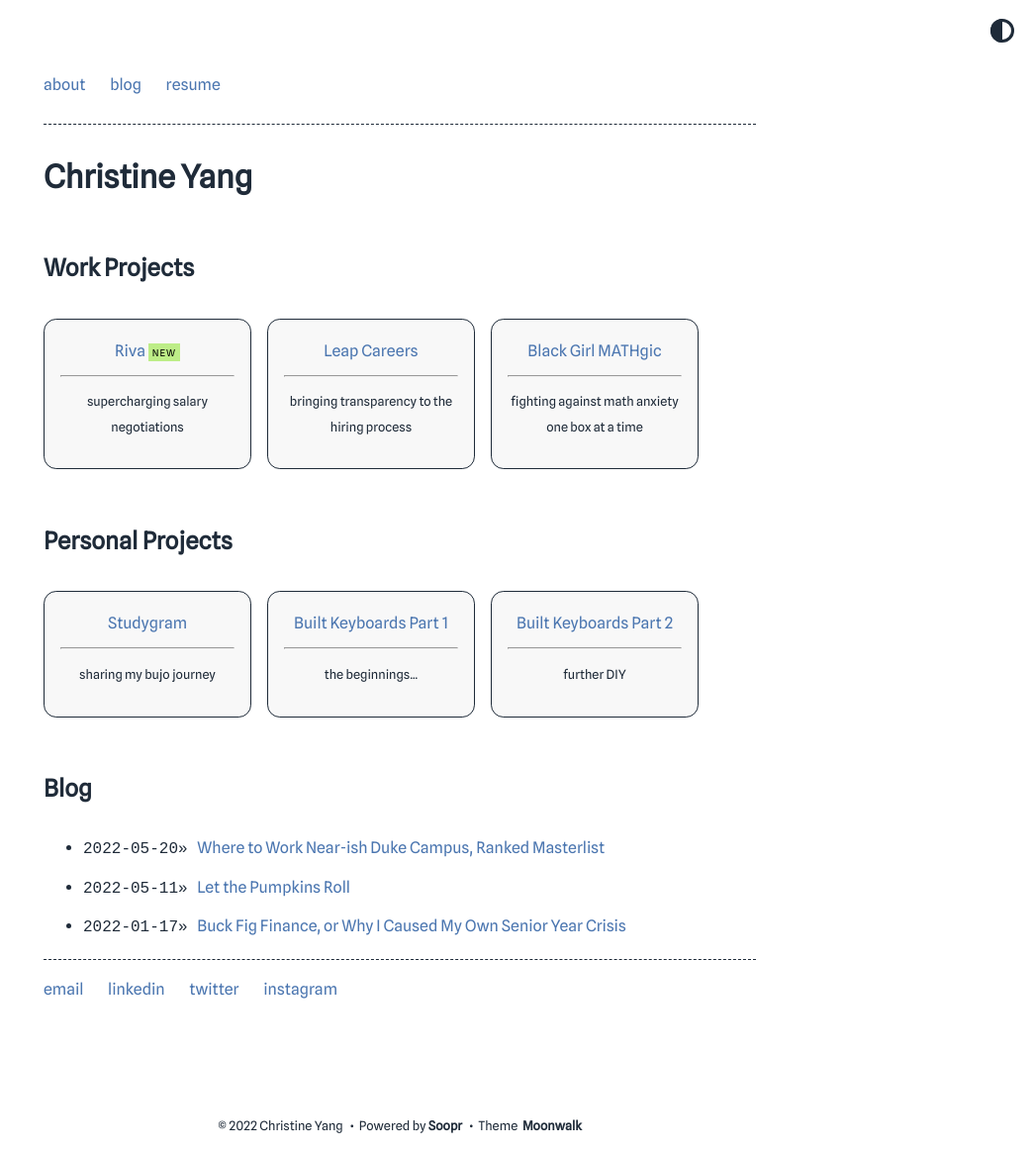
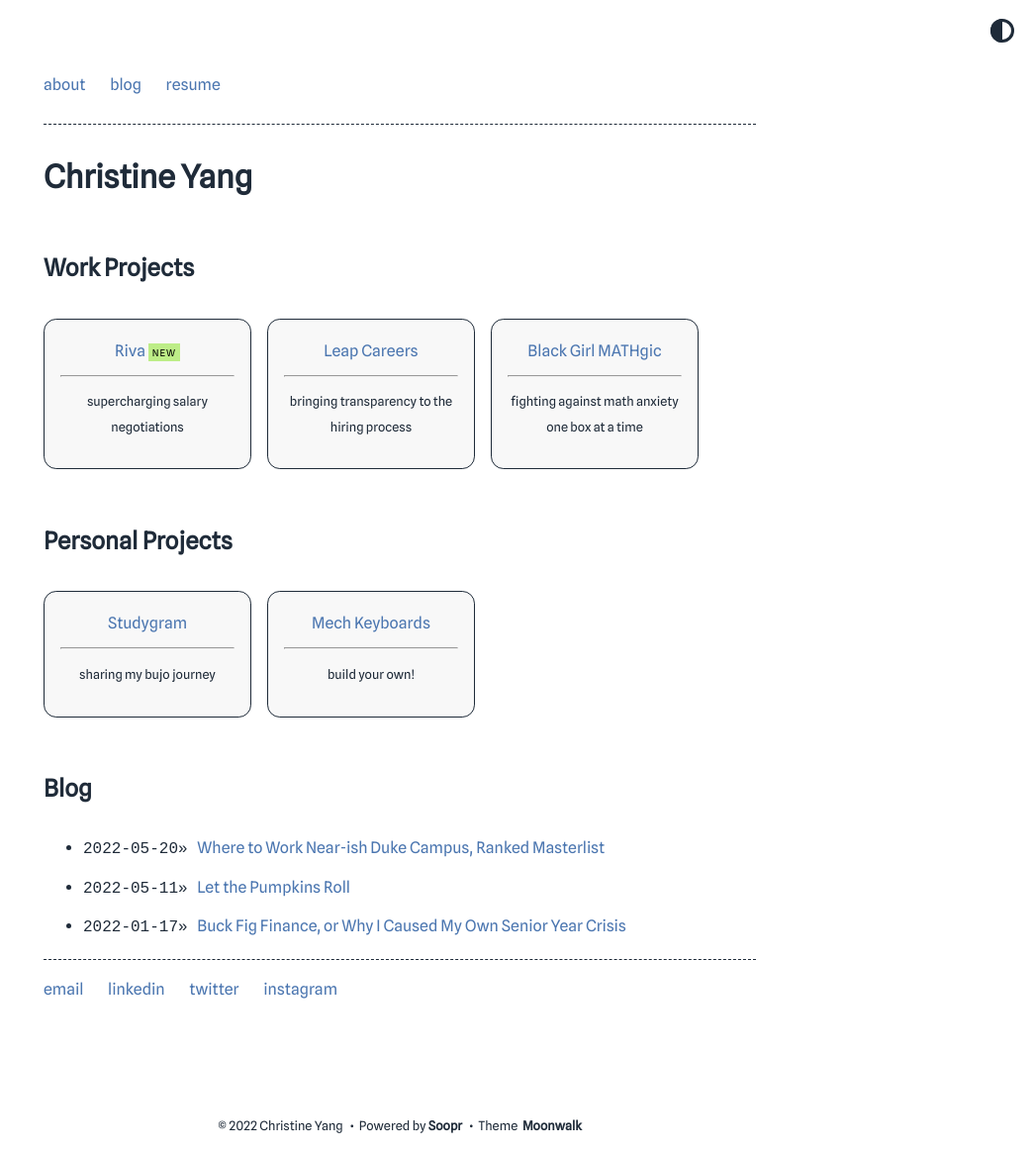
Before and after one commit to christinezyang/christinezyang.github.io, a Jekyll site: the page built from index.md, in a window 1280 px wide. Shown: the whole page at 99% size, without its empty margins (236-1280 px from the left). Built offline with Jekyll 4.4.1, drawn with Linux system fonts in a browser that asks for light colours.

Commit message:
updated BYOK

```diff
--- a/_data/home.yml
+++ b/_data/home.yml
@@ -55,13 +55,9 @@ old_project_entries:
      url: /studygram
      desc: sharing my bujo journey
 
-   - title: Built Keyboards Part 1
-     url: /BYOK-Part-01
-     desc: the beginnings...
-
-   - title: Built Keyboards Part 2
-     url: /BYOK-Part-02
-     desc: further DIY
+   - title: Mech Keyboards
+     url: /BYOK
+     desc: build your own!
 
 #  - title: Soopr
 #    url: https://www.soopr.co
```
Also changed, not shown: BYOK-Part-02.md (deleted, +0 -48 lines), BYOK.md (renamed from BYOK-Part-01.md, +39 -0 lines).
